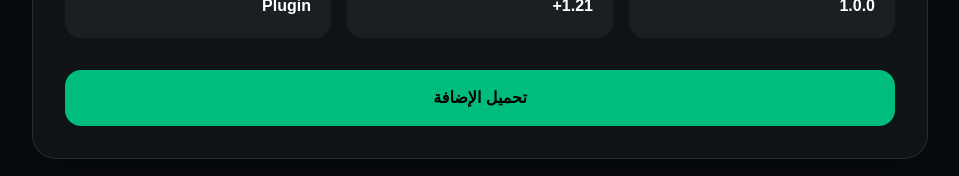
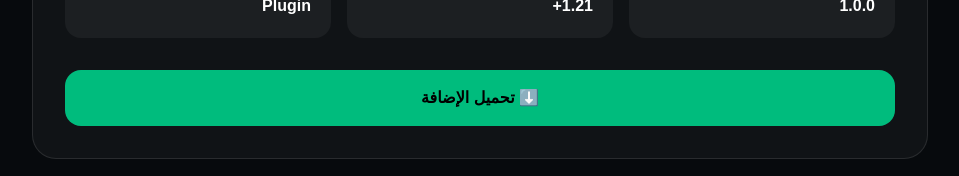
Before and after one commit to hslprrt-commits/PlugVora127, a Next.js app: page /addon/1 in a window 1280 px wide. Shown: the part 479-655 px from the top of the page, without its empty margins (160-1119 px from the left). Built offline with nearby package versions, Linux system fonts and the light colour scheme.

Commit message:
Update page.tsx

```diff
--- a/app/addon/[name]/page.tsx
+++ b/app/addon/[name]/page.tsx
@@ -9,23 +9,22 @@ export default async function AddonPage({ params }: PageProps) {
 
   const addonName = decodeURIComponent(name);
 
-  // رابط تحميل الإضافة
-  const downloadUrl = "#";
-
   return (
     <main
       dir="rtl"
       className="min-h-screen bg-[#070a0d] px-5 py-12 text-white"
     >
       <div className="mx-auto max-w-4xl">
+
         <a
           href="/"
-          className="text-sm text-emerald-400 transition hover:text-emerald-300"
+          className="text-sm text-emerald-400 hover:text-emerald-300"
         >
           ← العودة إلى الإضافات
         </a>
 
-        <div className="mt-10 rounded-3xl border border-white/10 bg-white/[0.04] p-8 shadow-2xl">
+        <div className="mt-10 rounded-3xl border border-white/10 bg-white/[0.04] p-8">
+
           <div className="flex h-32 w-32 items-center justify-center rounded-3xl bg-emerald-500/10 text-6xl">
             ⛏️
           </div>
@@ -40,29 +39,43 @@ export default async function AddonPage({ params }: PageProps) {
           </p>
 
           <div className="mt-8 grid gap-4 sm:grid-cols-3">
+
             <div className="rounded-2xl bg-white/5 p-5">
-              <p className="text-sm text-gray-500">الإصدار</p>
-              <p className="mt-2 font-bold">1.0.0</p>
+              <p className="text-sm text-gray-500">
+                الإصدار
+              </p>
+              <p className="mt-2 font-bold">
+                1.0.0
+              </p>
             </div>
 
             <div className="rounded-2xl bg-white/5 p-5">
-              <p className="text-sm text-gray-500">Minecraft</p>
-              <p className="mt-2 font-bold">1.21+</p>
+              <p className="text-sm text-gray-500">
+                Minecraft
+              </p>
+              <p className="mt-2 font-bold">
+                1.21+
+              </p>
             </div>
 
             <div className="rounded-2xl bg-white/5 p-5">
-              <p className="text-sm text-gray-500">النوع</p>
-              <p className="mt-2 font-bold">Plugin</p>
+              <p className="text-sm text-gray-500">
+                النوع
+              </p>
+              <p className="mt-2 font-bold">
+                Plugin
+              </p>
             </div>
+
           </div>
 
           <a
-            href={downloadUrl}
-            download
+            href="#"
             className="mt-8 block w-full rounded-2xl bg-emerald-500 py-4 text-center font-black text-black transition hover:bg-emerald-400"
           >
-            تحميل الإضافة
+            ⬇️ تحميل الإضافة
           </a>
+
         </div>
       </div>
     </main>
```
